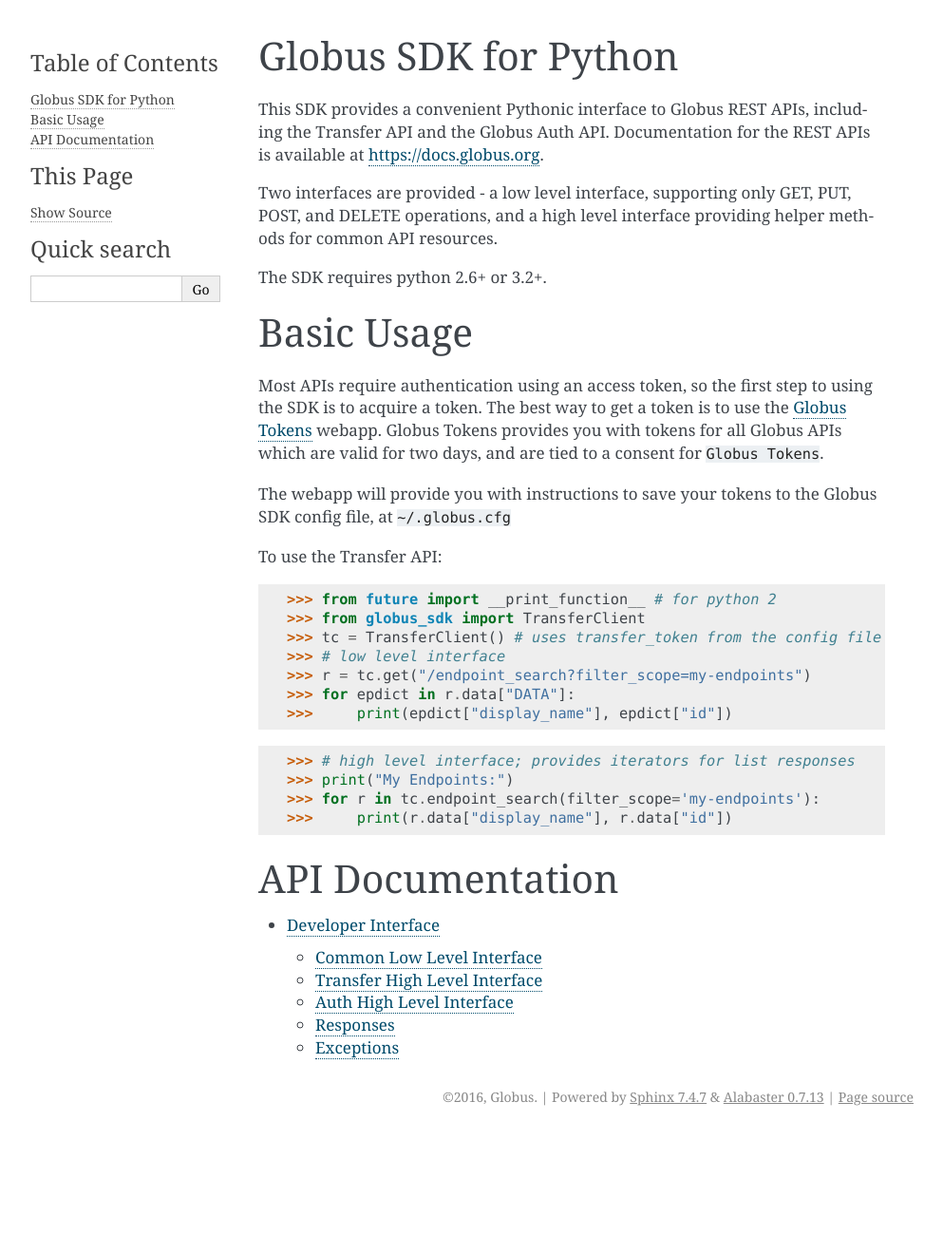
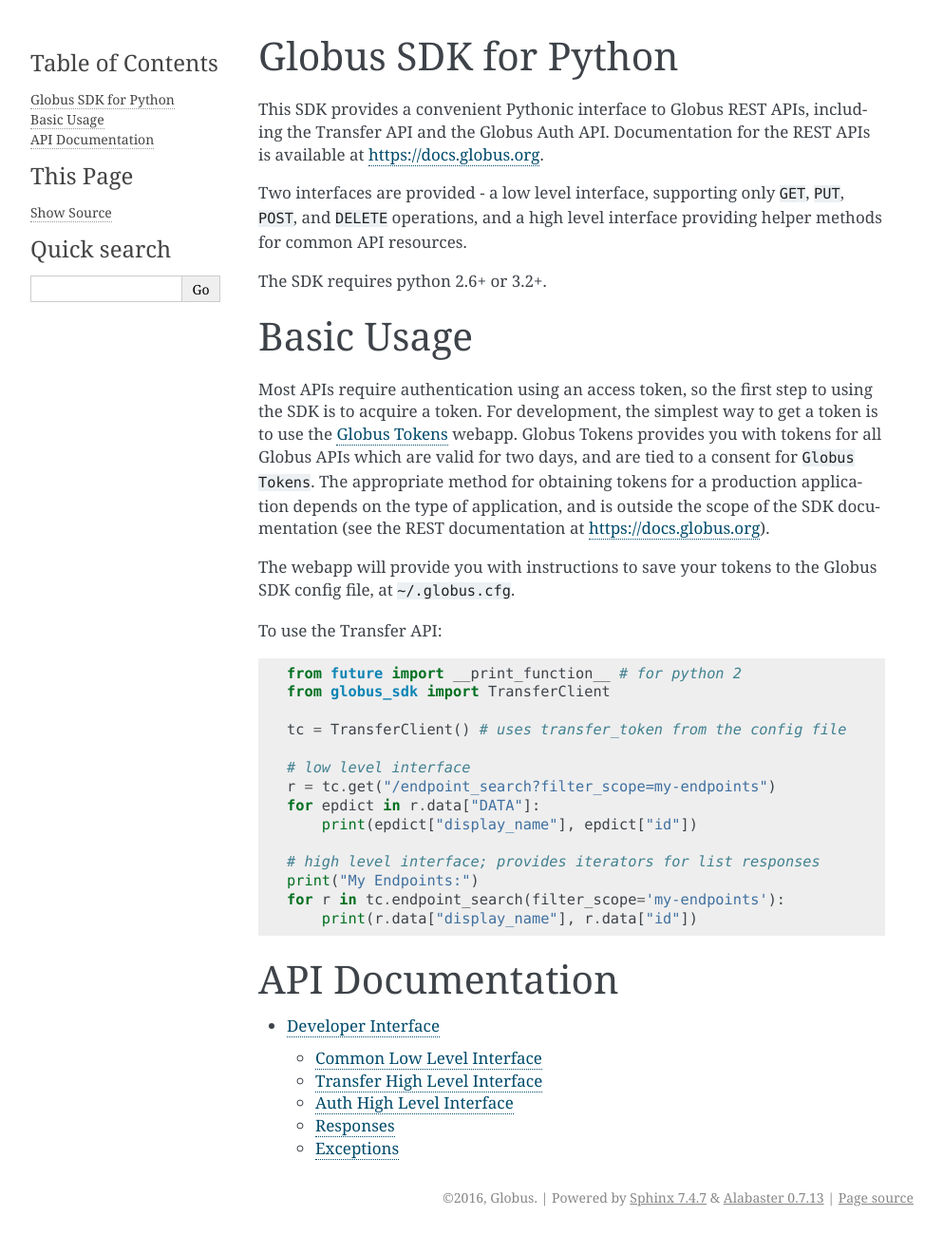
Before and after one commit to sirosen/globus-sdk-python, a Sphinx documentation site: the page built from docs/index.rst, in a window 1280 px wide. Shown: the whole page at 95% size, without its empty margins (148-1141 px from the left). Built offline with Sphinx 7.4.7, drawn with Linux system fonts in a browser that asks for light colours; before the commit the page ends 1194 px from its top, so only the background shows below that.

Commit message:
doc improvements

```diff
--- a/docs/api.rst
+++ b/docs/api.rst
@@ -12,7 +12,7 @@
 BaseClient.
 
 .. autoclass:: globus_sdk.base.BaseClient
-   :members: get, put, post, delete, set_auth_token, set_auth_basic
+   :members: get, put, post, delete, set_token, set_auth_basic
 
 Transfer High Level Interface
 -----------------------------
--- a/docs/index.rst
+++ b/docs/index.rst
@@ -11,37 +11,45 @@
 for the REST APIs is available at https://docs.globus.org.
 
 Two interfaces are provided - a low level interface, supporting only
-GET, PUT, POST, and DELETE operations, and a high level interface providing
-helper methods for common API resources.
+``GET``, ``PUT``, ``POST``, and ``DELETE`` operations, and a high level
+interface providing helper methods for common API resources.
 
 The SDK requires python 2.6+ or 3.2+.
 
 Basic Usage
 ===========
 
-Most APIs require authentication using an access token, so the first step
-to using the SDK is to acquire a token. The best way to get a token is to
-use the `Globus Tokens <https://tokens.globus.org>`_ webapp.
-Globus Tokens provides you with tokens for all Globus APIs which are valid for
-two days, and are tied to a consent for ``Globus Tokens``.
+Most APIs require authentication using an access token, so the first
+step to using the SDK is to acquire a token. For development, the
+simplest way to get a token is to use the `Globus Tokens
+<https://tokens.globus.org>`_ webapp. Globus Tokens provides you with
+tokens for all Globus APIs which are valid for two days, and are tied to
+a consent for ``Globus Tokens``. The appropriate method for obtaining
+tokens for a production application depends on the type of application,
+and is outside the scope of the SDK documentation (see the REST
+documentation at https://docs.globus.org).
 
 The webapp will provide you with instructions to save your tokens to the Globus
-SDK config file, at ``~/.globus.cfg``
+SDK config file, at ``~/.globus.cfg``.
 
 To use the Transfer API:
 
-    >>> from future import __print_function__ # for python 2
-    >>> from globus_sdk import TransferClient
-    >>> tc = TransferClient() # uses transfer_token from the config file
-    >>> # low level interface
-    >>> r = tc.get("/endpoint_search?filter_scope=my-endpoints")
-    >>> for epdict in r.data["DATA"]:
-    >>>     print(epdict["display_name"], epdict["id"])
+.. code-block:: python
 
-    >>> # high level interface; provides iterators for list responses
-    >>> print("My Endpoints:")
-    >>> for r in tc.endpoint_search(filter_scope='my-endpoints'):
-    >>>     print(r.data["display_name"], r.data["id"])
+    from future import __print_function__ # for python 2
+    from globus_sdk import TransferClient
+
+    tc = TransferClient() # uses transfer_token from the config file
+
+    # low level interface
+    r = tc.get("/endpoint_search?filter_scope=my-endpoints")
+    for epdict in r.data["DATA"]:
+        print(epdict["display_name"], epdict["id"])
+
+    # high level interface; provides iterators for list responses
+    print("My Endpoints:")
+    for r in tc.endpoint_search(filter_scope='my-endpoints'):
+        print(r.data["display_name"], r.data["id"])
 
 API Documentation
 =================
```
Also changed, not shown: 4 other files.
